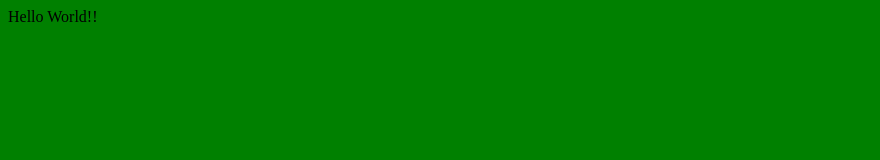
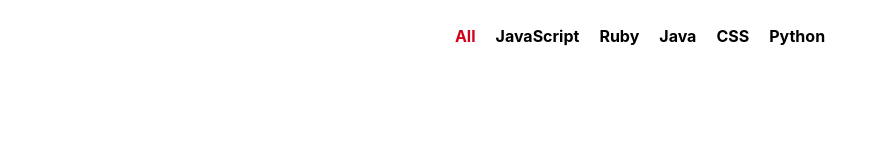
Before and after one commit to SimonPringleWallace/github-battle, a React app: page / in a window 1280 px wide. Shown: the whole page, without its empty margins (0-880 px from the left). Built offline with nearby package versions, Linux system fonts and the light colour scheme.

Commit message:
Add Language selection Component -Create basic UI for selecting different available languages -Create updatedLanguage function to set the state as the selected  language triggering and update in the font color

```diff
--- /dev/null
+++ b/app/components/app.js
@@ -0,0 +1,14 @@
+import React from 'react'
+import Popular from './popular'
+
+class App extends React.Component {
+   render() {
+     return(
+       <div className='container'>
+       <Popular />
+     </div>
+     )
+   }
+}
+
+export default App;
--- /dev/null
+++ b/app/components/popular.js
@@ -0,0 +1,33 @@
+import React from 'react'
+
+class Popular extends React.Component {
+  constructor(props){
+    super()
+      this.state = {
+        selectedLanguage: 'All'
+    }
+    this.updatedLanguage = this.updatedLanguage.bind(this)
+  }
+updatedLanguage(lang){
+  this.setState({selectedLanguage: lang})
+  console.log(lang)
+}
+
+  render(){
+    const languages = ['All', 'JavaScript','Ruby','Java', 'CSS', 'Python']
+    return(
+<ul className='languages'>
+  {languages.map(lang => {
+    return(
+      <li key={lang}
+        style={lang === this.state.selectedLanguage ? { color: '#d0021b'}: null}
+        onClick={this.updatedLanguage.bind(null,lang)}>
+        {lang}
+      </li>
+    )
+  })}
+</ul>
+    )
+  }
+}
+export default Popular;
--- a/app/index.css
+++ b/app/index.css
@@ -1,3 +1,29 @@
 body {
-  background: green;
+font-family: -apple-system
+,BlinkMacSystemFont,Segoe
+UI,Roboto, Oxygen-Sans,Ubuntu,Cantarell,Helvetica
+Neue,sans-serif;
 }
+
+ul {
+  padding:0;
+}
+
+li{
+  list-style: none;
+}
+
+.container {
+  max-width:1200px;
+  margin: 0 auto;
+}
+.languages {
+  display: flex;
+  justify-content: center;
+}
+.languages li {
+  margin: 10px;
+  font-weight: bold;
+  cursor:pointer;
+
+}
--- a/app/index.js
+++ b/app/index.js
@@ -1,16 +1,8 @@
 import React from 'react'
 import ReactDom from 'react-dom'
 import './index.css'
+import App from './components/app'
 
-class App extends React.Component {
-   render() {
-     return(
-       <div>
-       Hello World!!
-       </div>
-     )
-   }
-}
 
 ReactDom.render(
   <App />,
```
